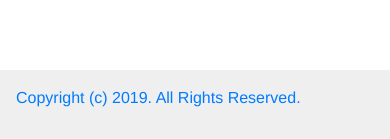
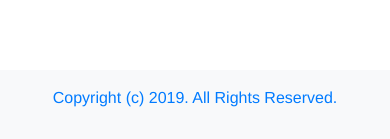
Before and after one commit to dmcgrann/bluelight-special, a React (Create React App) app in the folder client/: page / in a window 390 px wide. Shown: the part 702-841 px from the top of the page. Built offline with nearby package versions, Linux system fonts and the light colour scheme; no server answers; what google-maps-react would draw is missing.

Commit message:
update footer style

```diff
--- a/client/src/components/common/style.css
+++ b/client/src/components/common/style.css
@@ -39,6 +39,12 @@ img {
   bottom: 0;
   left: 0;
   padding: 1rem;
-  background-color: #efefef;
+  background-color: #F8F9FA !important;
   text-align: center;
 }
+
+@media screen and (max-width: 625px) {
+    .footer {
+    display: list-item;
+  }
+}
```
